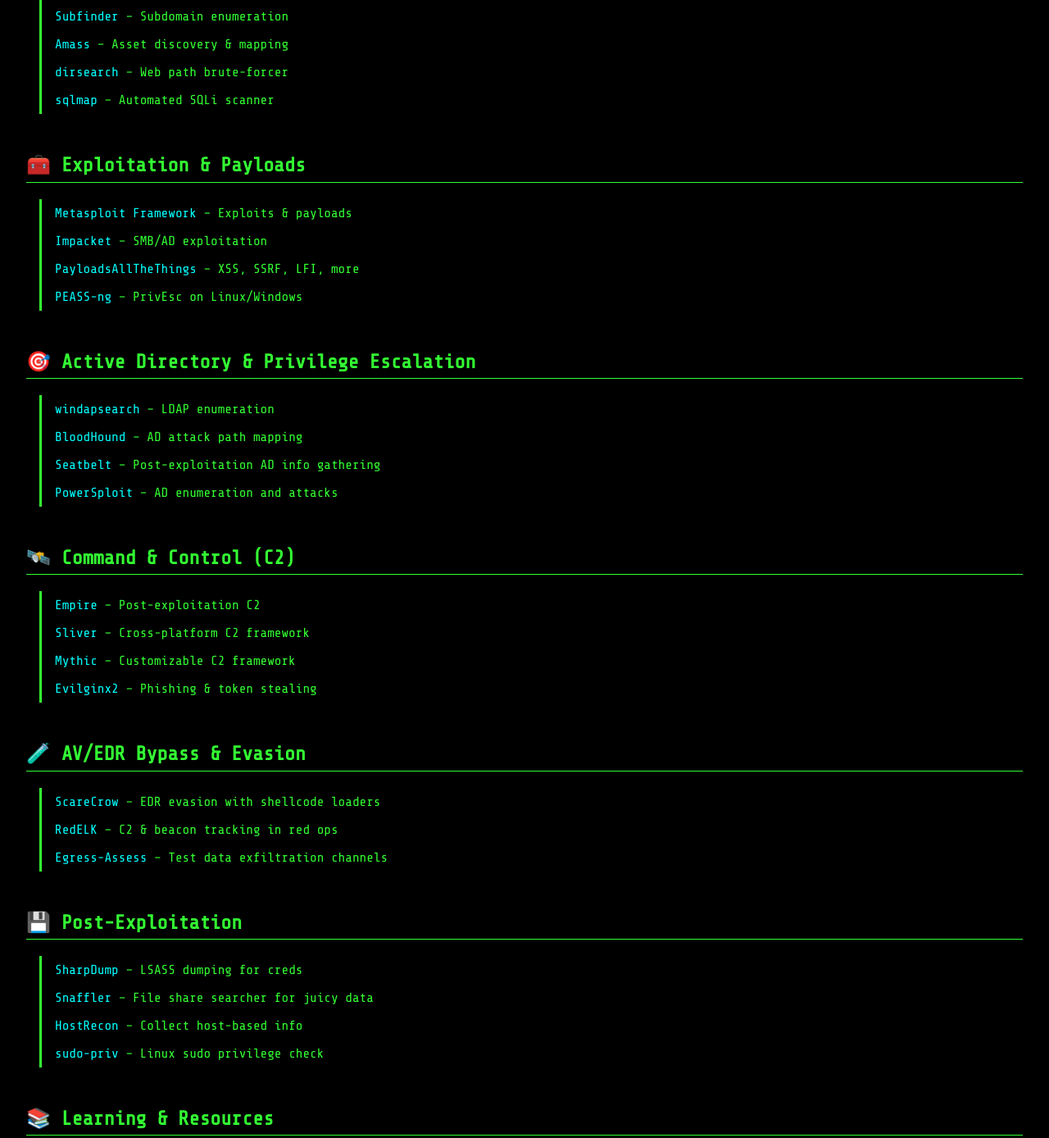
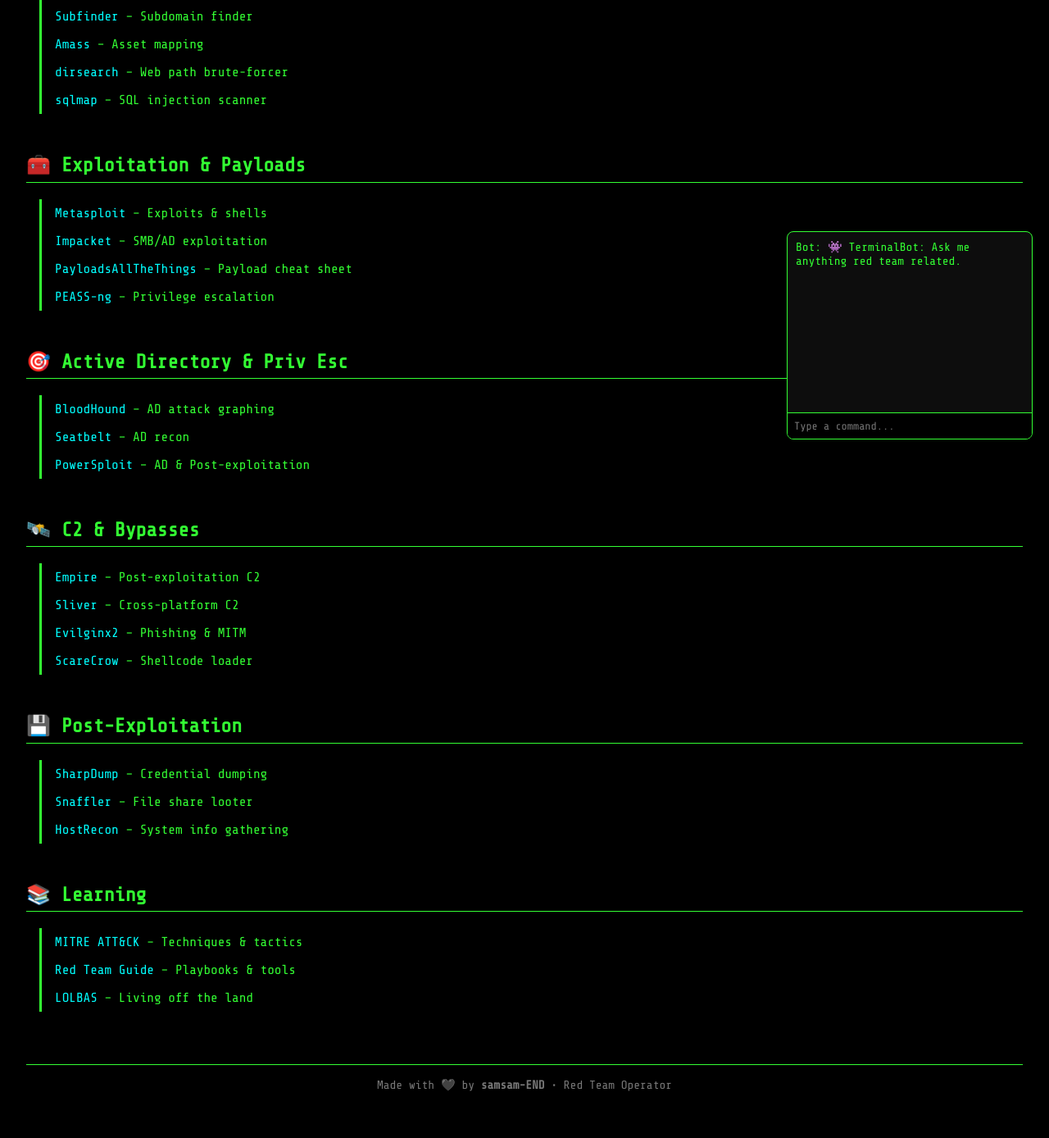
Before and after one commit to samsam-END/redteam-toolkit, a plain HTML site: page index.html in a window 1280 px wide. Shown: the part 244-1632 px from the top of the page at 82% size. After the commit the page ends 1608 px from the top, so only its background shows below. Drawn offline with nearby package versions, Linux system fonts and the light colour scheme.

Commit message:
upgrade index.html with advanced hacker-style layout

```diff
--- a/index.html
+++ b/index.html
@@ -3,7 +3,7 @@
 <head>
   <meta charset="UTF-8" />
   <meta name="viewport" content="width=device-width, initial-scale=1.0"/>
-  <title>Red Team Arsenal - samsam-END</title>
+  <title>Red Team Toolkit - samsam-END</title>
   <link href="https://fonts.googleapis.com/css2?family=Share+Tech+Mono&display=swap" rel="stylesheet">
   <style>
     body {
@@ -41,6 +41,56 @@
       font-size: 0.9rem;
       color: #777;
     }
+
+    /* CHATBOT TERMINAL STYLE */
+    #chatbot-container {
+      position: fixed;
+      bottom: 20px;
+      right: 20px;
+      width: 300px;
+      font-family: 'Share Tech Mono', monospace;
+      z-index: 9999;
+    }
+
+    #chat-window {
+      background: #0d0d0d;
+      color: #33ff33;
+      border: 1px solid #33ff33;
+      border-radius: 8px;
+      overflow: hidden;
+    }
+
+    #chat-log {
+      height: 200px;
+      overflow-y: auto;
+      padding: 10px;
+      font-size: 0.9rem;
+    }
+
+    #chat-log .bot-msg, #chat-log .user-msg {
+      margin-bottom: 8px;
+    }
+
+    #chat-log .user-msg::before {
+      content: "You: ";
+      color: #00ffff;
+    }
+
+    #chat-log .bot-msg::before {
+      content: "Bot: ";
+      color: #33ff33;
+    }
+
+    #chat-input {
+      width: 100%;
+      border: none;
+      padding: 8px;
+      background: #000;
+      color: #33ff33;
+      outline: none;
+      border-top: 1px solid #33ff33;
+      font-family: 'Share Tech Mono', monospace;
+    }
   </style>
 </head>
 <body>
@@ -50,63 +100,100 @@
 
   <div class="category">
     <h2>🧠 Reconnaissance</h2>
-    <div class="tool"><a href="https://github.com/projectdiscovery/nmap" target="_blank">Nmap</a> – Network discovery & service detection</div>
-    <div class="tool"><a href="https://github.com/projectdiscovery/subfinder" target="_blank">Subfinder</a> – Subdomain enumeration</div>
-    <div class="tool"><a href="https://github.com/OWASP/Amass" target="_blank">Amass</a> – Asset discovery & mapping</div>
+    <div class="tool"><a href="https://github.com/projectdiscovery/nmap" target="_blank">Nmap</a> – Network discovery</div>
+    <div class="tool"><a href="https://github.com/projectdiscovery/subfinder" target="_blank">Subfinder</a> – Subdomain finder</div>
+    <div class="tool"><a href="https://github.com/OWASP/Amass" target="_blank">Amass</a> – Asset mapping</div>
     <div class="tool"><a href="https://github.com/maurosoria/dirsearch" target="_blank">dirsearch</a> – Web path brute-forcer</div>
-    <div class="tool"><a href="https://github.com/sqlmapproject/sqlmap" target="_blank">sqlmap</a> – Automated SQLi scanner</div>
+    <div class="tool"><a href="https://github.com/sqlmapproject/sqlmap" target="_blank">sqlmap</a> – SQL injection scanner</div>
   </div>
 
   <div class="category">
     <h2>🧰 Exploitation & Payloads</h2>
-    <div class="tool"><a href="https://github.com/rapid7/metasploit-framework" target="_blank">Metasploit Framework</a> – Exploits & payloads</div>
+    <div class="tool"><a href="https://github.com/rapid7/metasploit-framework" target="_blank">Metasploit</a> – Exploits & shells</div>
     <div class="tool"><a href="https://github.com/fortra/impacket" target="_blank">Impacket</a> – SMB/AD exploitation</div>
-    <div class="tool"><a href="https://github.com/payloadbox/payloadbox" target="_blank">PayloadsAllTheThings</a> – XSS, SSRF, LFI, more</div>
-    <div class="tool"><a href="https://github.com/carlospolop/PEASS-ng" target="_blank">PEASS-ng</a> – PrivEsc on Linux/Windows</div>
+    <div class="tool"><a href="https://github.com/payloadbox/payloadbox" target="_blank">PayloadsAllTheThings</a> – Payload cheat sheet</div>
+    <div class="tool"><a href="https://github.com/carlospolop/PEASS-ng" target="_blank">PEASS-ng</a> – Privilege escalation</div>
   </div>
 
   <div class="category">
-    <h2>🎯 Active Directory & Privilege Escalation</h2>
-    <div class="tool"><a href="https://github.com/ropnop/go-windapsearch" target="_blank">windapsearch</a> – LDAP enumeration</div>
-    <div class="tool"><a href="https://github.com/BloodHoundAD/BloodHound" target="_blank">BloodHound</a> – AD attack path mapping</div>
-    <div class="tool"><a href="https://github.com/GhostPack/Seatbelt" target="_blank">Seatbelt</a> – Post-exploitation AD info gathering</div>
-    <div class="tool"><a href="https://github.com/PowerShellMafia/PowerSploit" target="_blank">PowerSploit</a> – AD enumeration and attacks</div>
+    <h2>🎯 Active Directory & Priv Esc</h2>
+    <div class="tool"><a href="https://github.com/BloodHoundAD/BloodHound" target="_blank">BloodHound</a> – AD attack graphing</div>
+    <div class="tool"><a href="https://github.com/GhostPack/Seatbelt" target="_blank">Seatbelt</a> – AD recon</div>
+    <div class="tool"><a href="https://github.com/PowerShellMafia/PowerSploit" target="_blank">PowerSploit</a> – AD & Post-exploitation</div>
   </div>
 
   <div class="category">
-    <h2>🛰️ Command & Control (C2)</h2>
+    <h2>🛰️ C2 & Bypasses</h2>
     <div class="tool"><a href="https://github.com/BC-SECURITY/Empire" target="_blank">Empire</a> – Post-exploitation C2</div>
-    <div class="tool"><a href="https://github.com/sliverarmory/sliver" target="_blank">Sliver</a> – Cross-platform C2 framework</div>
-    <div class="tool"><a href="https://github.com/its-a-feature/Mythic" target="_blank">Mythic</a> – Customizable C2 framework</div>
-    <div class="tool"><a href="https://github.com/kgretzky/evilginx2" target="_blank">Evilginx2</a> – Phishing & token stealing</div>
-  </div>
-
-  <div class="category">
-    <h2>🧪 AV/EDR Bypass & Evasion</h2>
-    <div class="tool"><a href="https://github.com/optiv/ScareCrow" target="_blank">ScareCrow</a> – EDR evasion with shellcode loaders</div>
-    <div class="tool"><a href="https://github.com/chvancooten/RedELK" target="_blank">RedELK</a> – C2 & beacon tracking in red ops</div>
-    <div class="tool"><a href="https://github.com/FortyNorthSecurity/Egress-Assess" target="_blank">Egress-Assess</a> – Test data exfiltration channels</div>
+    <div class="tool"><a href="https://github.com/sliverarmory/sliver" target="_blank">Sliver</a> – Cross-platform C2</div>
+    <div class="tool"><a href="https://github.com/kgretzky/evilginx2" target="_blank">Evilginx2</a> – Phishing & MITM</div>
+    <div class="tool"><a href="https://github.com/optiv/ScareCrow" target="_blank">ScareCrow</a> – Shellcode loader</div>
   </div>
 
   <div class="category">
     <h2>💾 Post-Exploitation</h2>
-    <div class="tool"><a href="https://github.com/GhostPack/SharpDump" target="_blank">SharpDump</a> – LSASS dumping for creds</div>
-    <div class="tool"><a href="https://github.com/SnaffCon/Snaffler" target="_blank">Snaffler</a> – File share searcher for juicy data</div>
-    <div class="tool"><a href="https://github.com/dafthack/HostRecon" target="_blank">HostRecon</a> – Collect host-based info</div>
-    <div class="tool"><a href="https://github.com/0xZDH/sudo-priv" target="_blank">sudo-priv</a> – Linux sudo privilege check</div>
+    <div class="tool"><a href="https://github.com/GhostPack/SharpDump" target="_blank">SharpDump</a> – Credential dumping</div>
+    <div class="tool"><a href="https://github.com/SnaffCon/Snaffler" target="_blank">Snaffler</a> – File share looter</div>
+    <div class="tool"><a href="https://github.com/dafthack/HostRecon" target="_blank">HostRecon</a> – System info gathering</div>
   </div>
 
   <div class="category">
-    <h2>📚 Learning & Resources</h2>
-    <div class="tool"><a href="https://attack.mitre.org/" target="_blank">MITRE ATT&CK</a> – Adversary tactics & techniques</div>
-    <div class="tool"><a href="https://redteam.guide/" target="_blank">Red Team Guide</a> – Offensive security wiki</div>
-    <div class="tool"><a href="https://lolbas-project.github.io/" target="_blank">LOLBAS</a> – Living Off The Land Binaries</div>
-    <div class="tool"><a href="https://tryhackme.com" target="_blank">TryHackMe</a> / <a href="https://hackthebox.com" target="_blank">HackTheBox</a> – Lab platforms</div>
+    <h2>📚 Learning</h2>
+    <div class="tool"><a href="https://attack.mitre.org/" target="_blank">MITRE ATT&CK</a> – Techniques & tactics</div>
+    <div class="tool"><a href="https://redteam.guide/" target="_blank">Red Team Guide</a> – Playbooks & tools</div>
+    <div class="tool"><a href="https://lolbas-project.github.io/" target="_blank">LOLBAS</a> – Living off the land</div>
   </div>
 
   <div class="footer">
-    Made by <strong>samsam-END</strong> • 💀 Trained in the dark to serve the light.
+    Made with 🖤 by <strong>samsam-END</strong> • Red Team Operator
   </div>
+
+  <!-- CHATBOT TERMINAL -->
+  <div id="chatbot-container">
+    <div id="chat-window">
+      <div id="chat-log">
+        <div class="bot-msg">👾 TerminalBot: Ask me anything red team related.</div>
+      </div>
+      <input id="chat-input" type="text" placeholder="Type a command..." autocomplete="off">
+    </div>
+  </div>
+
+  <script>
+    const chatLog = document.getElementById("chat-log");
+    const chatInput = document.getElementById("chat-input");
+
+    const responses = {
+      "recon": "Try tools like Nmap, Amass, Subfinder, or Recon-ng.",
+      "exploitation": "Look into Metasploit, PayloadsAllTheThings, or sqlmap.",
+      "priv esc": "Check PEASS-ng, WinPEAS, LinPEAS, or GTFOBins.",
+      "c2": "Great C2 tools include Sliver, Empire, and Mythic.",
+      "ad": "Use BloodHound, PowerView, SharpHound for AD attacks.",
+      "bye": "Later, operator. Stay stealthy.",
+      "default": "I only speak Red Team. Try keywords like 'recon', 'AD', 'priv esc', etc."
+    };
+
+    chatInput.addEventListener("keydown", function(event) {
+      if (event.key === "Enter" && chatInput.value.trim() !== "") {
+        const userInput = chatInput.value.trim().toLowerCase();
+        chatLog.innerHTML += `<div class="user-msg">${userInput}</div>`;
+
+        let botReply = responses.default;
+        for (let key in responses) {
+          if (userInput.includes(key)) {
+            botReply = responses[key];
+            break;
+          }
+        }
+
+        setTimeout(() => {
+          chatLog.innerHTML += `<div class="bot-msg">${botReply}</div>`;
+          chatLog.scrollTop = chatLog.scrollHeight;
+        }, 300);
+
+        chatInput.value = "";
+      }
+    });
+  </script>
 
 </body>
 </html>
```
